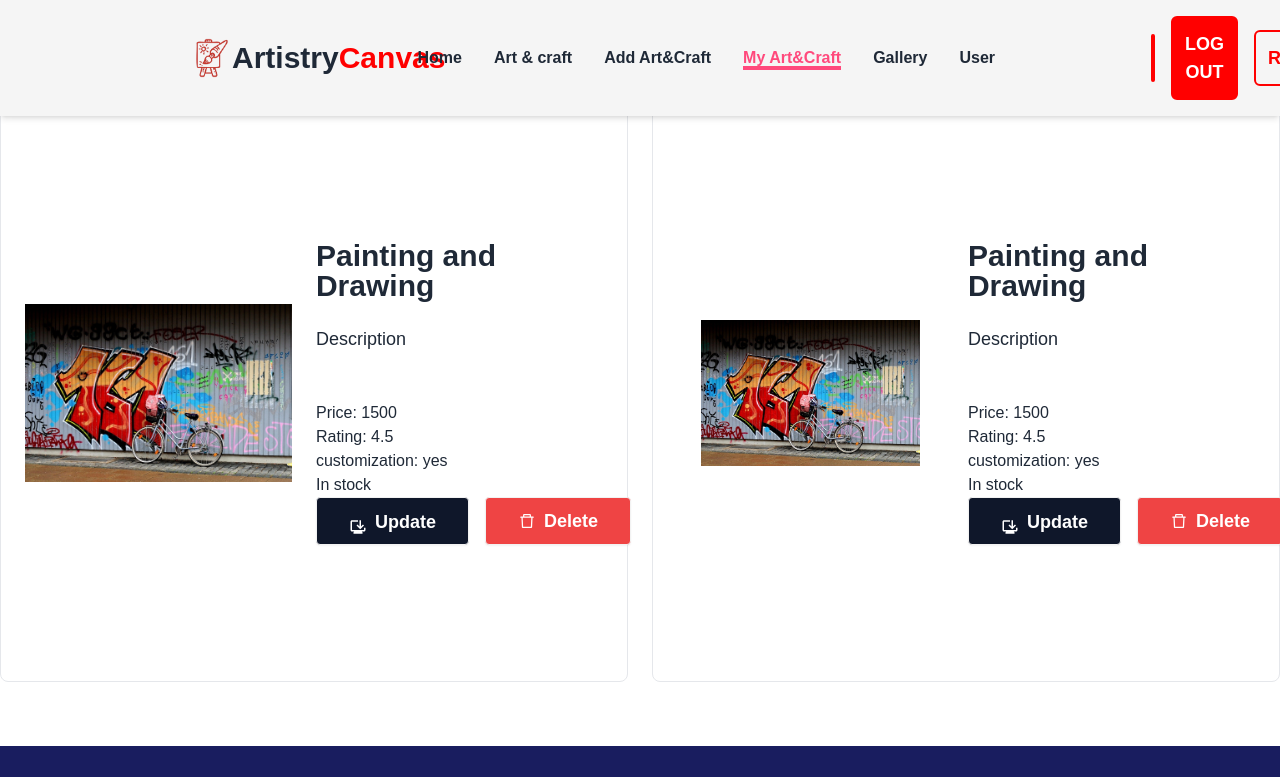
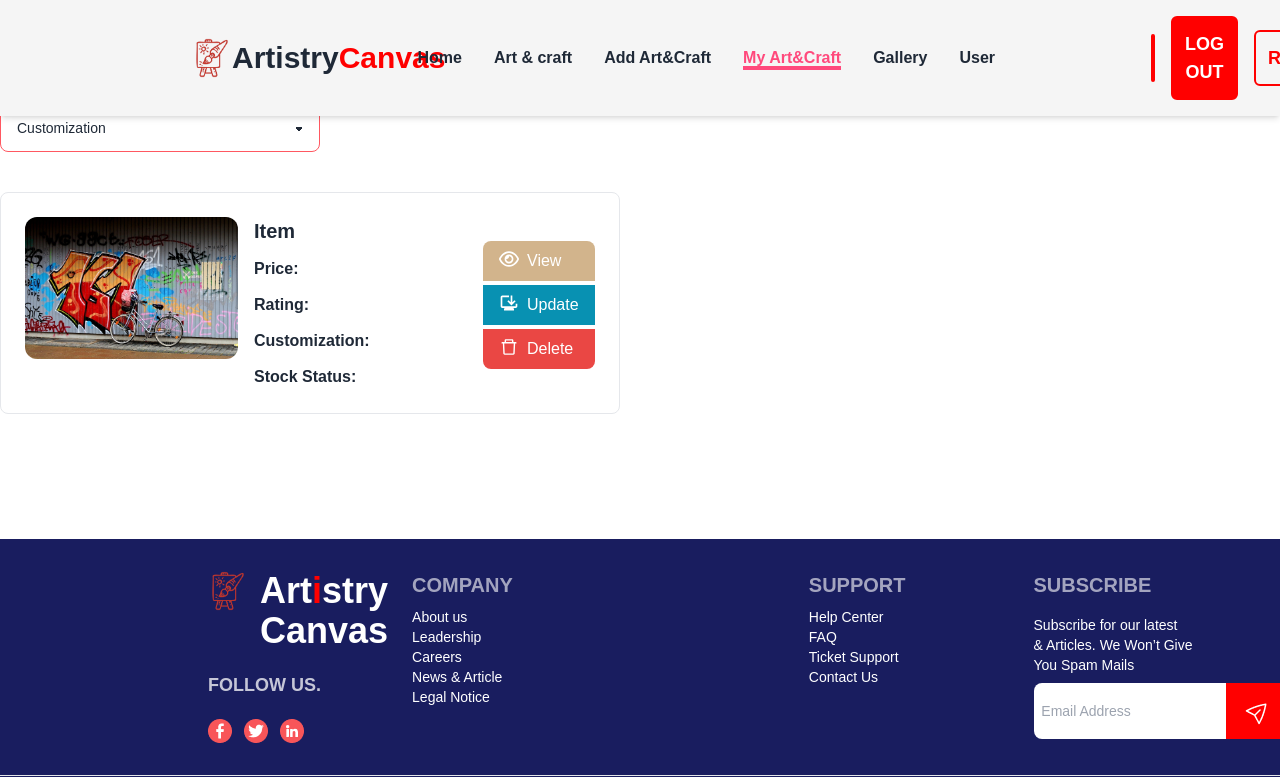
Before and after one commit to Hasibur14/artistry-canvas-client, a React (Vite) app: page /MyArtAndCraft in a window 1280 px wide. Shown: the top 777 px of the page. Built offline with nearby package versions, Linux system fonts and the light colour scheme; no server answers; sample sign-in values are in the browser's storage.

Commit message:
added my art and craft section

```diff
--- a/src/Pages/MyArtAndCraft .jsx
+++ b/src/Pages/MyArtAndCraft .jsx
@@ -1,4 +1,5 @@
 import { AiOutlineDelete } from "react-icons/ai";
+import { FaRegEye } from "react-icons/fa6";
 import { MdOutlineBrowserUpdated } from "react-icons/md";
 import image from '../assets/images/banner-4.jpg';
 
@@ -7,49 +8,39 @@ import image from '../assets/images/banner-4.jpg';
 
 const MyArtAndCraft = () => {
     return (
-        <div className="container mx-auto mt-6 mb-16 grid grid-cols-1 lg:grid-cols-2 gap-6">
-            <section className=" dark:bg-gray-100 dark:text-gray-800 border rounded-lg">
-                <div className="container flex flex-col justify-center p-6 mx-auto sm:py-12 lg:py-24 lg:flex-row lg:justify-between">
-                    <div className="flex items-center justify-center p- mt-8 lg:mt-0 h-72 sm:h-80 lg:h-96 xl:h-112 2xl:h-128">
-                        <img src={image} alt="" className="object-contain h-72 sm:h-80 lg:h-96 xl:h-112 2xl:h-128" />
+        <div className="container mx-auto mt-6 mb-16 ">
+
+
+            <select className="select select-error w-full max-w-xs mb-10">
+                <option disabled selected>Customization</option>
+                <option>Yes</option>
+                <option>No</option>
+            </select>
+
+
+
+            <div className="grid grid-cols-1 lg:grid-cols-2 gap-10">
+                <section className=" border rounded-lg">
+                    <div className="flex space-x-4 p-6">
+                        <div className="w-2/5">
+                            <img className="rounded-xl" src={image} alt="" />
+                        </div>
+                        <div className="w-2/5 space-y-3">
+                            <h4 className="text-xl font-bold">Item</h4>
+                            <p> <span className="font-bold">Price: </span></p>
+                            <p> <span className="font-bold">Rating: </span></p>
+                            <p> <span className="font-bold">Customization:</span></p>
+                            <p> <span className="font-bold">Stock Status: </span></p>
+                        </div>
+                        <div className="space-y-1 mt-6" >
+                            <button className='flex w-28 bg-[#D2B48C] text-white  px-4 py-2 rounded-t-lg'> <span className="text-xl mr-2"><FaRegEye /></span>View</button>
+                            <button className='flex w-28 bg-cyan-600 text-white  px-4 py-2 dark:bg-sky-500'> <span className="text-xl mr-2"><MdOutlineBrowserUpdated /></span>Update</button>
+                            <button className='flex w-28 bg-[#EA4744] text-white  px-4 py-2 rounded-b-lg'> <span className="text-xl mr-2"><AiOutlineDelete /></span>  Delete</button>
+                        </div>
+
                     </div>
-                    <div className="flex flex-col justify-center p-6 text-center rounded-sm lg:max-w-md xl:max-w-lg lg:text-left">
-                        <h1 className="text-3xl font-bold leading-none ">
-                            Painting and Drawing
-                        </h1>
-                        <p className="mt-6 mb-8 text-lg sm:mb-12">Description</p>
-                        <p>Price: 1500</p>
-                        <p>Rating:  4.5</p>
-                        <p>customization: yes</p>
-                        <p>In stock</p>
-                        <div className="flex flex-col space-y-4 sm:items-center sm:justify-center sm:flex-row sm:space-y-0 sm:space-x-4 lg:justify-start">
-                            <a className="flex btn px-8 py-2 text-lg font-semibold rounded dark:bg-blue-600 dark:text-gray-50  bg-slate-900 text-white items-end text-center">  <MdOutlineBrowserUpdated /> Update</a>
-                            <a className="flex btn px-8 py-2 text-lg font-semibold border rounded dark:border-gray-800 bg-red-500 text-white items-center"><AiOutlineDelete />Delete</a>
-                        </div>
-                    </div>
-                </div>
-            </section>
-            <section className=" dark:bg-gray-100 dark:text-gray-800  border rounded-lg">
-                <div className="container flex flex-col justify-center p-6 mx-auto sm:py-12 lg:py-24 lg:flex-row lg:justify-between">
-                    <div className="flex items-center justify-center p-6 mt-8 lg:mt-0 h-72 sm:h-80 lg:h-96 xl:h-112 2xl:h-128">
-                        <img src={image} alt="" className="object-contain h-72 sm:h-80 lg:h-96 xl:h-112 2xl:h-128" />
-                    </div>
-                    <div className="flex flex-col justify-center p-6 text-center rounded-sm lg:max-w-md xl:max-w-lg lg:text-left">
-                        <h1 className="text-3xl font-bold leading-none ">
-                            Painting and Drawing
-                        </h1>
-                        <p className="mt-6 mb-8 text-lg sm:mb-12">Description</p>
-                        <p>Price: 1500</p>
-                        <p>Rating:  4.5</p>
-                        <p>customization: yes</p>
-                        <p>In stock</p>
-                        <div className="flex flex-col space-y-4 sm:items-center sm:justify-center sm:flex-row sm:space-y-0 sm:space-x-4 lg:justify-start">
-                            <a className="flex btn px-8 py-2 text-lg font-semibold rounded dark:bg-blue-600 dark:text-gray-50  bg-slate-900 text-white items-end text-center">  <MdOutlineBrowserUpdated /> Update</a>
-                            <a className="flex btn px-8 py-2 text-lg font-semibold border rounded dark:border-gray-800 bg-red-500 text-white items-center"><AiOutlineDelete />Delete</a>
-                        </div>
-                    </div>
-                </div>
-            </section>
+                </section>
+            </div>
         </div>
     );
 };
```
